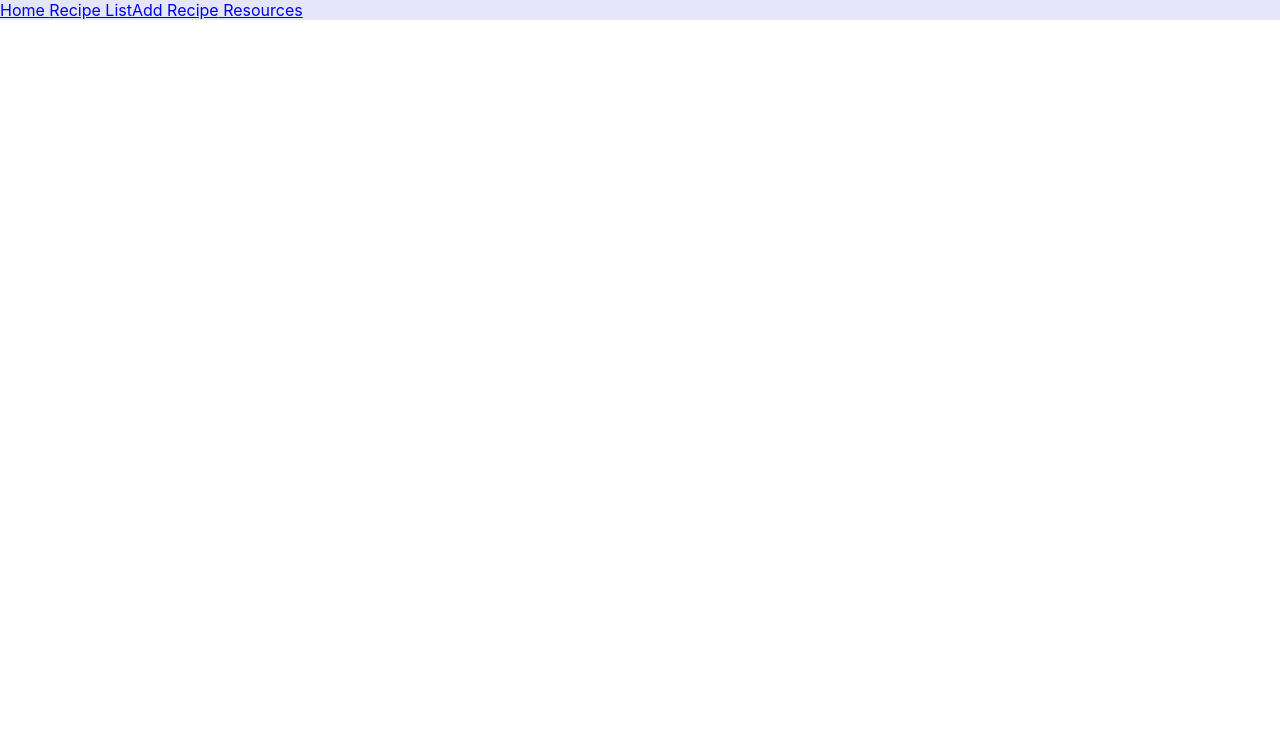
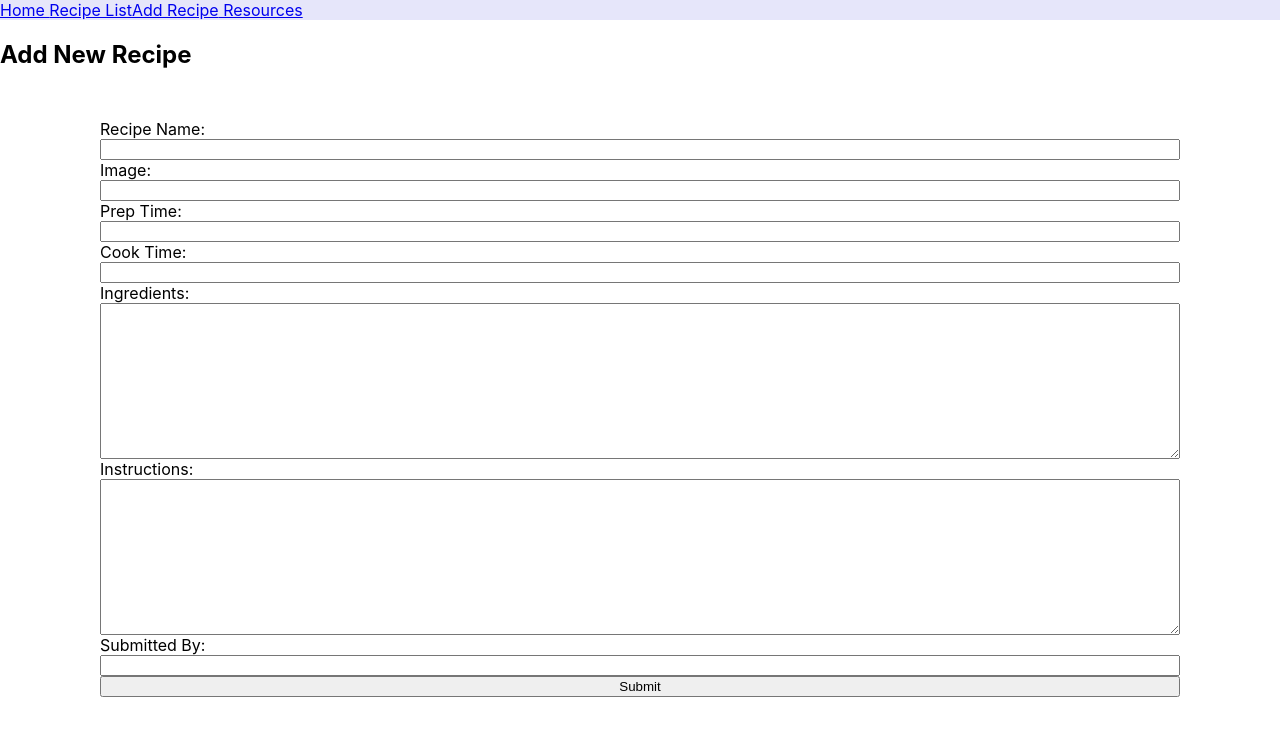
Before and after one commit to ralicynf/recipedia, a React (Create React App) app in the folder client/recipedia/: page /recipes/addRecipe in a window 1280 px wide. Shown: the top 736 px of the page. Built offline with nearby package versions, Linux system fonts and the light colour scheme.

Commit message:
added a new component for Form to separate from page

```diff
--- a/client/recipedia/src/App.css
+++ b/client/recipedia/src/App.css
@@ -26,3 +26,9 @@
 header {
   background-color: lavender;
 }
+
+form {
+  display: flex;
+  flex-direction: column;
+  margin: 50px 100px;
+}
--- a/client/recipedia/src/App.js
+++ b/client/recipedia/src/App.js
@@ -16,7 +16,7 @@ function App() {
           <Route path='/' element={<Home />} />
           <Route path='/resources' element={<Resources />} />
           <Route path='/recipes/:recipeId' element={<RecipeDetails />} />
-          <Route path='/recipes/addRecipe' elemet={<AddRecipe />} />
+          <Route path='/recipes/addRecipe' element={<AddRecipe />} />
         </Routes>
       </main>
     </div>
--- /dev/null
+++ b/client/recipedia/src/components/RecipeForm.jsx
@@ -0,0 +1,91 @@
+import axios from 'axios'
+import { useState } from 'react'
+
+const RecipeForm = (props) => {
+    const startState = {
+        name: '',
+        image: '',
+        prepTime: '',
+        cookTime: '',
+        ingredients: '',
+        instructions: '',
+        submittedBy: ''
+    }
+
+    const [formState, setFormState] = useState(startState)
+
+    const handleSubmit = async (event) => {
+        event.preventDefault()
+        let res = await axios.post('http://localhost:3001/recipes', formState)
+        console.log(res.data)
+        setFormState(startState)
+
+    }
+
+    const handleChange = (event) => {
+        setFormState({ ...formState, [event.target.id]: event.target.value});
+    };
+
+
+    return (
+        <div>
+            <h2>Add New Recipe</h2>
+            <form onSubmit={handleSubmit}>
+                <label htmlFor="Recipe Name">Recipe Name:</label>
+                    <input
+                        onChange={handleChange}
+                        type="text"
+                        id="name-text"
+                        value={formState.name}
+                    />
+                <label htmlFor="Image Link">Image:</label>
+                    <input
+                        onChange={handleChange}
+                        type="text"
+                        id="image-link"
+                        value={formState.image}
+                    />
+                <label htmlFor="Prep Time">Prep Time:</label>
+                    <input
+                        onChange={handleChange}
+                        type="text"
+                        id="prep-text"
+                        value={formState.prepTime}
+                    />
+                <label htmlFor="Cook Time">Cook Time:</label>
+                    <input
+                        onChange={handleChange}
+                        type="text"
+                        id="cook-time-text"
+                        value={formState.cookTime}
+                    />
+                <label htmlFor="Ingredients">Ingredients:</label>
+                    <textarea
+                        onChange={handleChange}
+                        id="add-ingredients"
+                        cols="30"
+                        rows="10"
+                        value={formState.ingredients}
+                    ></textarea>
+                <label htmlFor="Instructions">Instructions:</label>
+                    <textarea
+                        onChange={handleChange}
+                        id="add-instructions"
+                        cols="30"
+                        rows="10"
+                        value={formState.instructions}
+                    ></textarea>
+                <label htmlFor="Submitted By">Submitted By:</label>
+                    <input
+                        onChange={handleChange}
+                        type="text"
+                        id="submit-text"
+                        value={formState.submittedBy}
+                    />
+                <button type="submit">Submit</button>
+            </form>
+        </div>
+    )
+}
+
+export default RecipeForm
--- a/client/recipedia/src/pages/AddRecipe.js
+++ b/client/recipedia/src/pages/AddRecipe.js
@@ -1,37 +1,14 @@
-import axios from 'axios'
-import { useState } from 'react'
+import RecipeForm from "../components/RecipeForm"
+
 
 const AddRecipe = () => {
-    const startState = {
-        Name: '',
-        Image: '',
-        PrepTime: '',
-        CookTime: '',
-        Ingredients: '',
-        SubmittedBy: ''
-    }
-
-    const [formState, setFormState] = useState(startState)
-
-    const handleSubmit = async (event) => {
-        event.preventDefault()
-        let res = await axios.post('http://localhost:3001/recipes', formState)
-        console.log(res.data)
-        setFormState(startState)
-    }
-
-    const handleChange = (event) => {
-        setFormState({ ...formState, [event.target.id]: event.target.value})
-    }
-
 
     return (
-        <form onSubmit={handleSubmit}>
-            <label>Recipe Name:</label>
-                <input>hello</input>
+        <div>
+            <RecipeForm />
+        </div>
+    )
 
-        </form>
-    )
 }
 
 export default AddRecipe
--- a/client/recipedia/src/pages/Home.js
+++ b/client/recipedia/src/pages/Home.js
@@ -3,11 +3,11 @@ import { useState, useEffect } from 'react'
 import axios from 'axios'
 
 
-const Home = () => {
+const Home = (props) => {
 
     return (
         <div>
-            <div className="">
+            <div className="recipes-flex">
 
             </div>
         </div>
```
